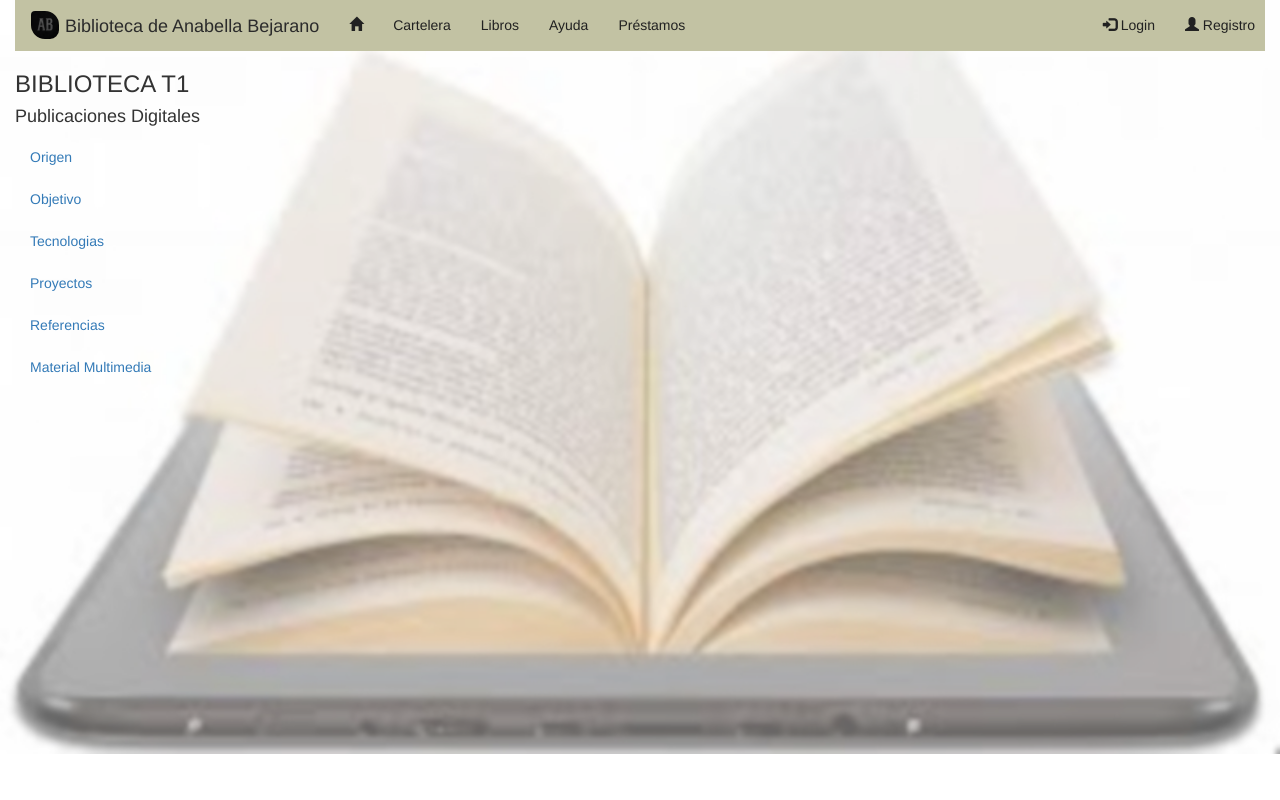
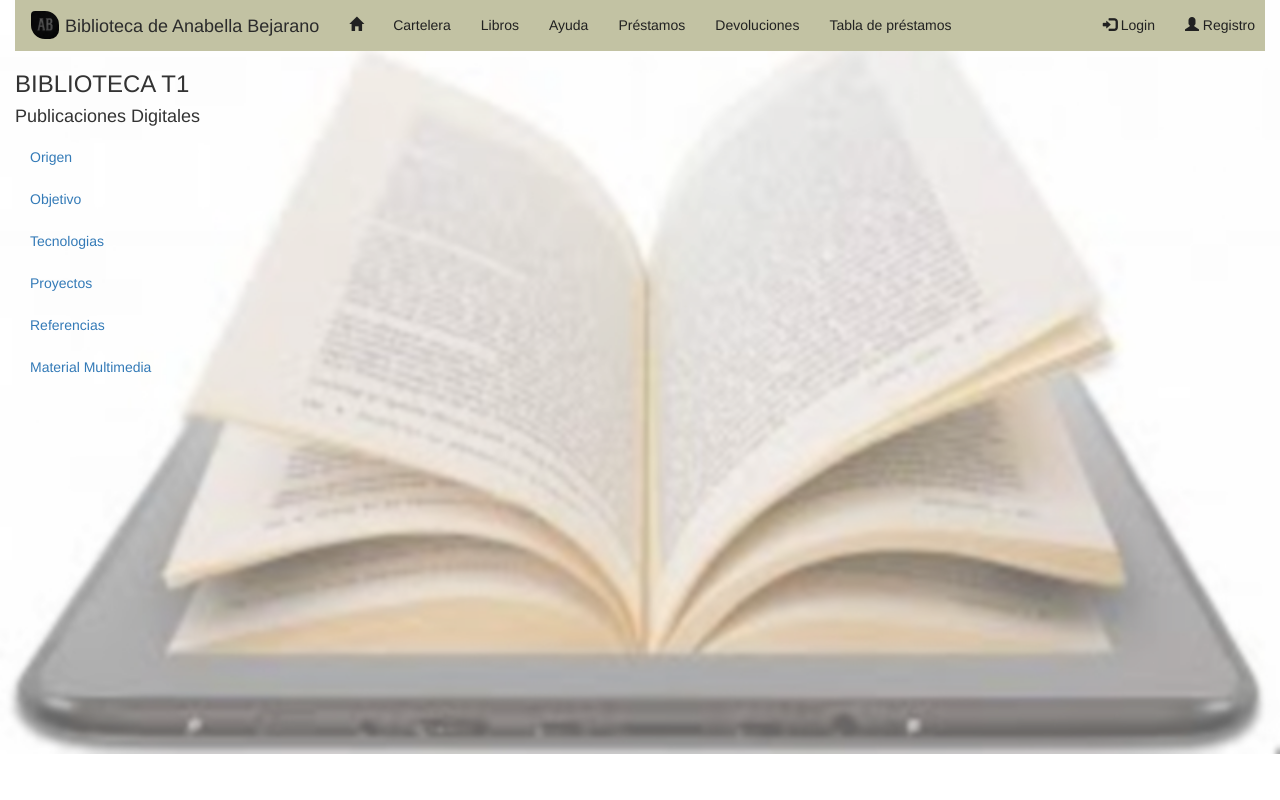
Before and after one commit to Anaabellaa/PWD-2025, a PHP site: page /index.php in a window 1280 px wide. Run offline with PHP 8.4, Linux system fonts and the light colour scheme; data comes from the database, SQL or seed files in the repository; some libraries are stand-ins or nearby versions.

Commit message:
Update menu_bs.php

```diff
--- a/bib-t1/menu_bs.php
+++ b/bib-t1/menu_bs.php
@@ -50,7 +50,10 @@ if (session_status() === PHP_SESSION_NONE) {
             <li><a href="cartelera.php">Cartelera</a></li>
             <li><a href="abm_ld.php">Libros</a></li>
             <li><a class="nav-link" href="cartelera.php?cat=Ayuda">Ayuda</a></li>
-            <li><a href="prestamos_activos.php">Préstamos</a></li>
+            <li><a href="registrar_prestamo.php">Préstamos</a></li>
+            <li><a href="registrar_devolucion.php">Devoluciones</a></li>
+            <li><a href="prestamos_activos.php">Tabla de préstamos</a></li>
+
 
             <?php if (isset($_SESSION['username']) && $_SESSION['rol']=='administrador'): ?>
                 <li><a href="abm_p.php">Usuarios</a></li>
```
